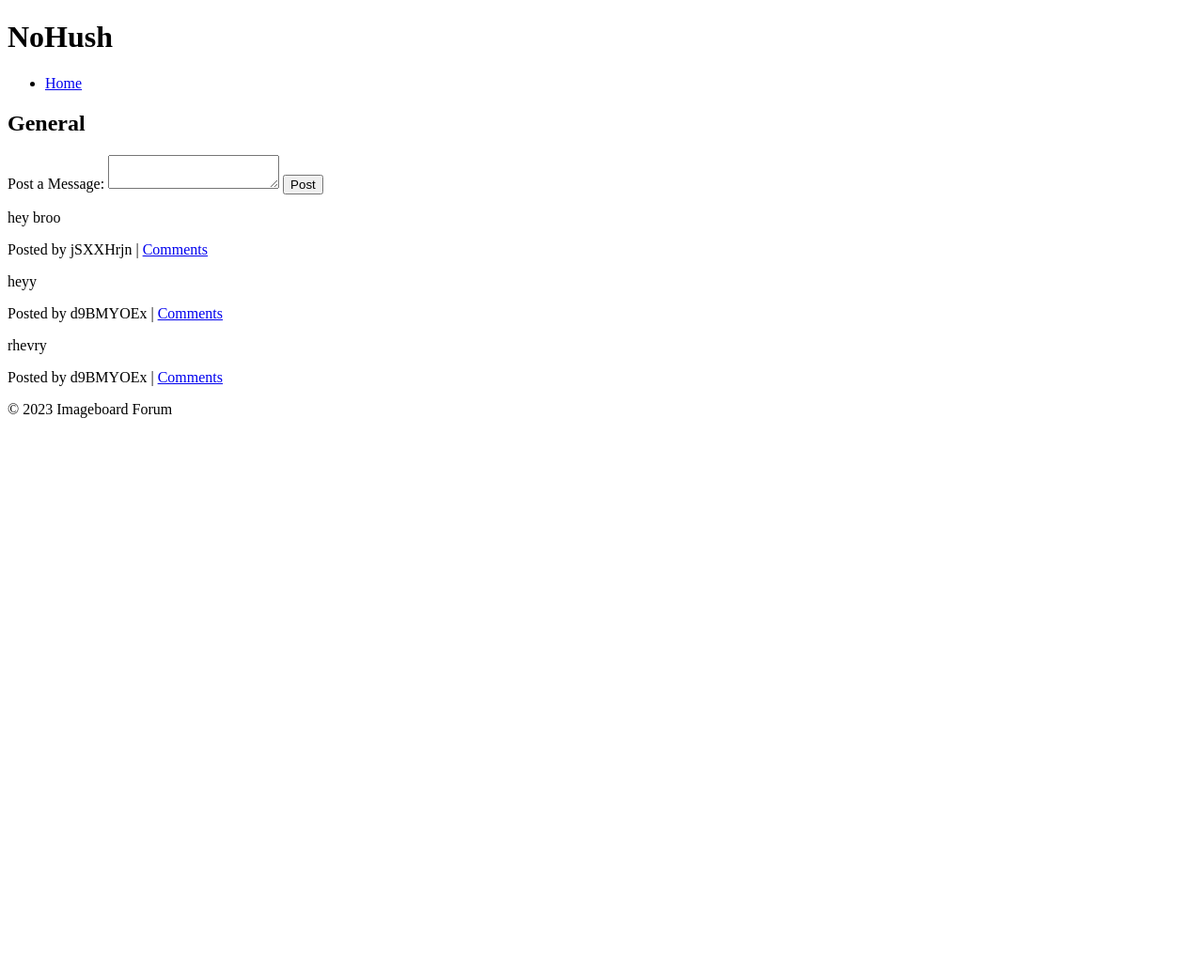
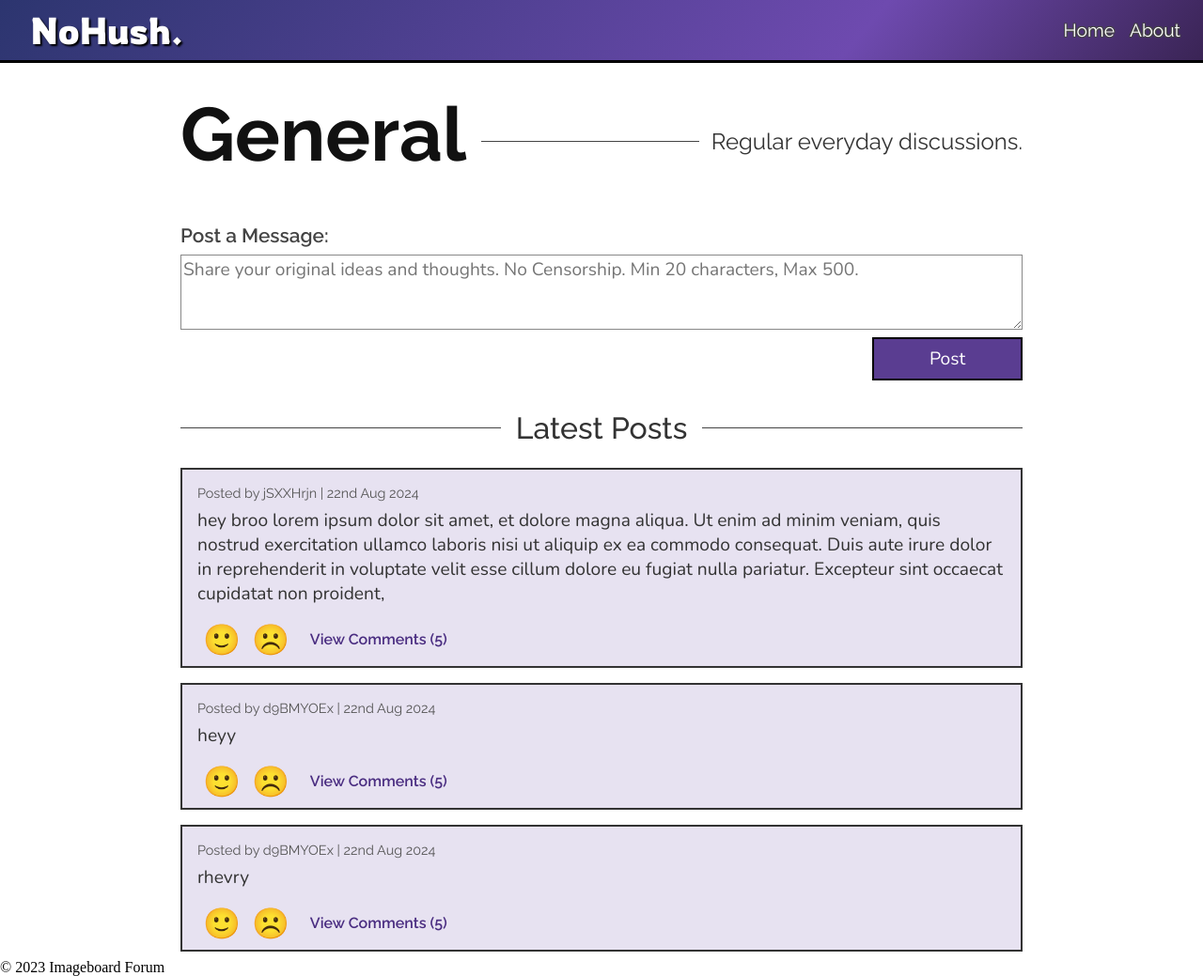
Before and after one commit to datavorous/NoHushSource, a Flask app: page /topic/general in a window 1280 px wide. Shown: the whole page at 94% size. Before the commit the page ends 445 px from the top, so only its background shows below. Run offline with Flask 3, Linux system fonts and the light colour scheme.

Commit message:
Add basic CSS styling for /topic page

```diff
--- a/app.py
+++ b/app.py
@@ -15,7 +15,7 @@ with open('data/posts.json', 'r') as f:
 ENABLE_TURNSTILE = True
 
 # Topic names
-topics = ['general', 'news']
+topics = ['general', 'news', 'technology', 'sports', 'politics']
 
 # Generate a random user ID
 def generate_user_id():
@@ -47,7 +47,7 @@ def topic(topic_name):
         })
         save_posts()
 
-    return render_template('topic.html', topic_name=topic_name, posts=posts.get(topic_name, []))
+    return render_template('topic.html', topic_name=topic_name, posts=posts.get(topic_name, []), topics=topics)
 
 @app.route('/post/<message_id>', methods=['GET', 'POST'])
 def post(message_id):
@@ -69,4 +69,5 @@ def save_posts():
         json.dump(posts, f)
 
 if __name__ == '__main__':
+    app.config["TEMPLATES_AUTO_RELOAD"] = True
     app.run(debug=True)
--- a/data/posts.json
+++ b/data/posts.json
@@ -1 +1,17 @@
-{"general": [{"message_id": "soCjKoMyecYg", "user_id": "jSXXHrjn", "message": "hey broo", "comments": [{"user_id": "jSXXHrjn", "comment": "omg this is so cool"}, {"user_id": "jSXXHrjn", "comment": "haaaa"}, {"user_id": "km3c37wH", "comment": "hey man im incognito"}, {"user_id": "km3c37wH", "comment": "damnn"}]}, {"message_id": "IJNjk01yu8Zo", "user_id": "d9BMYOEx", "message": "heyy", "comments": [{"user_id": "d9BMYOEx", "comment": "weyvw"}]}, {"message_id": "Skw6T1ahouth", "user_id": "d9BMYOEx", "message": "rhevry", "comments": []}]}
+{
+    "general": [
+        {
+            "message_id": "soCjKoMyecYg",
+            "user_id": "jSXXHrjn",
+            "message": "hey broo lorem ipsum dolor sit amet,  et dolore magna aliqua. Ut enim ad minim veniam, quis nostrud exercitation ullamco laboris nisi ut aliquip ex ea commodo consequat. Duis aute irure dolor in reprehenderit in voluptate velit esse cillum dolore eu fugiat nulla pariatur. Excepteur sint occaecat cupidatat non proident, ",
+            "comments": [
+                { "user_id": "jSXXHrjn", "comment": "omg this is so cool" },
+                { "user_id": "jSXXHrjn", "comment": "haaaa" },
+                { "user_id": "km3c37wH", "comment": "hey man im incognito" },
+                { "user_id": "km3c37wH", "comment": "damnn" }
+            ]
+        },
+        { "message_id": "IJNjk01yu8Zo", "user_id": "d9BMYOEx", "message": "heyy", "comments": [{ "user_id": "d9BMYOEx", "comment": "weyvw" }] },
+        { "message_id": "Skw6T1ahouth", "user_id": "d9BMYOEx", "message": "rhevry", "comments": [] }
+    ]
+}
--- a/static/css/style.css
+++ b/static/css/style.css
@@ -0,0 +1,252 @@
+@import url('https://fonts.googleapis.com/css2?family=Lora:ital,wght@0,400..700;1,400..700&family=Nunito:ital,wght@0,200..1000;1,200..1000&family=Raleway:ital,wght@0,100..900;1,100..900&family=Rowdies:wght@300;400;700&display=swap');
+
+html {
+	box-sizing: border-box;
+}
+
+*,
+*:before,
+*:after {
+	box-sizing: inherit;
+}
+
+body {
+	/* background: rgb(220, 186, 241);
+	background: linear-gradient(90deg, rgba(220, 186, 241, 0.35898109243697474) 0%, rgba(222, 177, 157, 0.35898109243697474) 50%, rgba(255, 201, 0, 0.3309698879551821) 100%); */
+	background-color: white;
+	padding: 0;
+	margin: 0;
+}
+
+header {
+	background-color: #d3c5e6;
+	display: flex;
+	justify-content: space-between;
+	align-items: center;
+	padding: 0.3rem 1rem;
+
+	/* background: rgb(64, 76, 231);
+	background: linear-gradient(140deg, rgba(64, 76, 231, 1) 0%, rgba(175, 129, 231, 1) 100%); */
+	/* background: rgb(59, 64, 97);
+	background: linear-gradient(140deg, rgba(59, 64, 97, 1) 0%, rgba(80, 47, 120, 1) 100%);
+	background: rgb(59, 64, 97);
+	background: linear-gradient(130deg, rgba(59, 64, 97, 1) 0%, rgba(110, 74, 175, 1) 71%, rgba(63, 51, 78, 1) 100%); */
+
+	background: rgb(44, 53, 111);
+	background: linear-gradient(130deg, rgba(44, 53, 111, 1) 0%, rgba(110, 74, 175, 1) 71%, rgba(58, 36, 85, 1) 100%);
+
+	box-shadow: 0px 3px 0px rgba(0, 0, 0, 1);
+
+}
+
+h1 {
+	padding: 0;
+	margin: 0;
+	margin-left: 1rem;
+
+	font-family: "Rowdies", sans-serif;
+	font-size: 2.5rem;
+	font-weight: 500;
+	color: white;
+	text-shadow: 2px 2px 2px #000000;
+}
+
+h2 {
+	font-family: "Raleway", sans-serif;
+	font-size: 1.2rem;
+	font-weight: 300;
+}
+
+h3 {
+	font-family: "Raleway", sans-serif;
+	font-size: 2rem;
+	font-weight: 500;
+	color: #333;
+}
+
+
+header .subheading {
+	margin: 0.8rem auto 0 1rem;
+	color: #ddd;
+	text-shadow: 1px 1px 1px #000000;
+}
+
+header nav ul {
+	display: flex;
+	list-style-type: none;
+
+}
+
+header nav ul li {
+	margin: 0 0.5rem;
+	padding: 0;
+}
+
+header nav ul li a {
+	text-decoration: none;
+	color: white;
+	font-family: "Raleway", sans-serif;
+	font-size: 1.2rem;
+	font-weight: 400;
+	text-shadow: 1px 1px 0px #444, -1px -1px 0px #444, 1px -1px 0px #444, -1px 1px 0px #444;
+}
+
+main {
+	display: flex;
+	flex-direction: column;
+	align-items: center;
+	width: 70%;
+	margin: 0 auto;
+}
+
+.topic-name {
+	width: 100%;
+	display: flex;
+	justify-content: space-between;
+	align-items: center;
+	margin: 2rem 0;
+}
+
+.topic-heading {
+	text-align: center;
+	margin: 0 1rem 0 0;
+
+	font-family: "Raleway", sans-serif;
+	font-size: 5rem;
+	font-weight: 700;
+	color: #111;
+}
+
+.separator {
+	width: 80%;
+	height: 1px;
+	background-color: #444;
+}
+
+.topic-name .separator {
+	margin-top: 1rem;
+}
+
+.topic-desc {
+	text-align: center;
+	margin: 1rem 0 0 0.8rem;
+	width: min-content;
+	white-space: nowrap;
+
+	font-family: "Raleway", sans-serif;
+	font-size: 1.5rem;
+	font-weight: 400;
+	color: #333;
+}
+
+.post-form {
+	display: flex;
+	flex-direction: column;
+	width: 100%;
+	margin: 1rem 0;
+}
+
+.post-form label {
+	font-family: "Raleway", sans-serif;
+	font-size: 1.3rem;
+	font-weight: 600;
+	color: #444
+}
+
+.post-form textarea {
+	width: 100%;
+	height: 5rem;
+	margin: 0.5rem 0;
+
+	font-family: "Nunito", sans-serif;
+	font-size: 1.2rem;
+	border: 1px solid #888;
+}
+
+.post-form button {
+	width: 10rem;
+	margin: 0 0 0 auto;
+	padding: 0.5rem;
+
+	font-family: "Nunito", sans-serif;
+	font-size: 1.2rem;
+	font-weight: 400;
+	color: white;
+	background-color: #5a3d91;
+	border: 2px solid black;
+	cursor: pointer;
+}
+
+.post-form button:hover {
+	background-color: #4a2d81;
+}
+
+.posts-header {
+	display: flex;
+	justify-content: space-between;
+	align-items: center;
+	width: 100%;
+	margin: 1rem 0;
+}
+
+.posts-header h3 {
+	width: min-content;
+	white-space: nowrap;
+	margin: 0 1rem;
+}
+
+#posts {
+	/* TODO: CHANGE */
+	/* margin: 0 20vw; */
+	display: flex;
+	flex-direction: column;
+}
+
+.post {
+	width: 100%;
+	background-color: #e7e2f1;
+	/* background-color: white; */
+	font-family: "Nunito", sans-serif;
+	margin: 0.5rem 0;
+	padding: 0 1rem;
+
+	border: #333 2px solid;
+
+	display: flex;
+	flex-direction: column;
+}
+
+.post .msg {
+	font-size: 1.2rem;
+	color: #333;
+	margin: 0.5rem 0;
+}
+
+.post .meta {
+	margin: 1rem 0 0 0;
+	font-family: "Raleway", sans-serif;
+	font-size: 0.9rem;
+	color: #555;
+}
+
+.post .interactions {
+	margin: 0.5rem 0;
+	display: flex;
+	align-items: center;
+}
+
+.post .interactions button {
+	font-size: 2rem;
+	background-color: transparent;
+	color: white;
+	border: none;
+	cursor: pointer;
+}
+
+.post .interactions a {
+	font-family: "Raleway", sans-serif;
+	font-weight: 600;
+	margin-left: 1rem;
+	text-decoration: none;
+	color: #4a2d81;
+}
--- a/templates/base.html
+++ b/templates/base.html
@@ -2,7 +2,7 @@
 <html>
     <head>
         <title>Imageboard Forum</title>
-    <link rel="stylesheet" href="{{ url_for('static', filename='css/style.css') }}">
+        <link rel="stylesheet" href="{{ url_for('static', filename='css/style.css') }}" />
         <script src="{{ url_for('static', filename='js/script.js') }}"></script>
         {% if ENABLE_TURNSTILE %}
         <script src="https://challenges.cloudflare.com/turnstile/v0/api.js" async defer></script>
@@ -10,21 +10,20 @@
     </head>
     <body>
         <header>
-        <h1>NoHush</h1>
+            <h1>NoHush.</h1>
+            <!-- <h2 class="subheading">The un-social media.</h2> -->
             <nav>
                 <ul>
                     <li><a href="{{ url_for('home') }}">Home</a></li>
-                {% for topic in topics %}
+                    <!-- <li><a href="">Topics</a></li> -->
+                    <li><a href="">About</a></li>
+                    <!-- {% for topic in topics %}
                     <li><a href="{{ url_for('topic', topic_name=topic) }}">{{ topic.capitalize() }}</a></li>
-                {% endfor %}
+                    {% endfor %} -->
                 </ul>
             </nav>
         </header>
-    <main>
-        {% block content %}{% endblock %}
-    </main>
-    <footer>
-        &copy; 2023 Imageboard Forum
-    </footer>
+        <main>{% block content %}{% endblock %}</main>
+        <footer>&copy; 2023 Imageboard Forum</footer>
     </body>
 </html>
--- a/templates/topic.html
+++ b/templates/topic.html
@@ -1,20 +1,34 @@
-{% extends 'base.html' %}
-
-{% block content %}
-<h2>{{ topic_name.capitalize() }}</h2>
-<form method="post" action="{{ url_for('topic', topic_name=topic_name) }}">
+{% extends 'base.html' %} {% block content %}
+<div class="topic-name">
+    <h2 class="topic-heading">{{ topic_name.capitalize() }}</h2>
+    <div class="separator"></div>
+    <h4 class="topic-desc">Regular everyday discussions.</h4>
+</div>
+<form class="post-form" method="post" action="{{ url_for('topic', topic_name=topic_name) }}">
     <label for="message">Post a Message:</label>
-    <textarea id="message" name="message" required></textarea>
+    <textarea id="message" name="message" required placeholder="Share your original ideas and thoughts. No Censorship. Min 20 characters, Max 500."></textarea>
     {% if ENABLE_TURNSTILE %}
     <div class="cf-turnstile" data-sitekey="YOUR_SITE_KEY"></div>
     {% endif %}
     <button type="submit">Post</button>
 </form>
+
+<div class="posts-header">
+    <div class="separator"></div>
+    <h3>Latest Posts</h3>
+    <div class="separator"></div>
+</div>
+
 <div id="posts">
     {% for post in posts %}
     <div class="post">
-        <p>{{ post['message'] }}</p>
-        <p class="meta">Posted by {{ post['user_id'] }} | <a href="{{ url_for('post', message_id=post['message_id']) }}">Comments</a></p>
+        <span class="meta">Posted by {{ post['user_id'] }} | 22nd Aug 2024</span>
+        <p class="msg">{{ post['message'] }}</p>
+        <div class="interactions">
+            <button>🙂</button>
+            <button>☹️</button>
+            <a href="{{ url_for('post', message_id=post['message_id']) }}">View Comments (5)</a>
+        </div>
     </div>
     {% endfor %}
 </div>
```
Also changed, not shown: 1 other file. Lines whose indentation alone changed are shown as unchanged.
